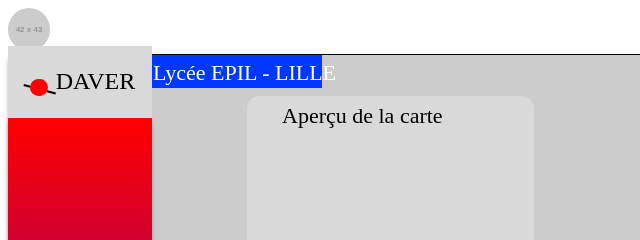
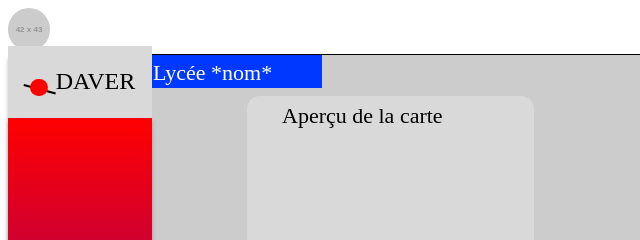
Before and after one commit to tomgammeur/Daver, a plain HTML site: page menu-dashboard.html in a window 1280 px wide. Shown: the top 240 px of the page, 0-640 px from the left. Drawn offline with Linux system fonts and the light colour scheme; placeholder pictures from the web are drawn by us.

Commit message:
Update menu-dashboard.html

```diff
--- a/menu-dashboard.html
+++ b/menu-dashboard.html
@@ -35,7 +35,7 @@
   <div style="left: 311px; top: 528px; position: absolute; color: #393939; font-size: 11px; font-family: Baloo Bhaijaan; font-weight: 400; line-height: 16.50px; word-wrap: break-word">Pascal Lebeau</div>
   <div style="width: 272px; left: 311px; top: 477px; position: absolute; color: black; font-size: 22px; font-family: Baloo Bhaijaan; font-weight: 400; line-height: 33px; word-wrap: break-word">Mise à jour prévue</div>
   <div style="width: 170px; height: 33px; left: 144px; top: 0px; position: absolute; background: #0038FF"></div>
-  <div style="left: 145px; top: 1px; position: absolute; color: white; font-size: 22px; font-family: Baloo Bhaijaan; font-weight: 400; line-height: 33px; word-wrap: break-word">Lycée EPIL - LILLE</div>
+  <div style="left: 145px; top: 1px; position: absolute; color: white; font-size: 22px; font-family: Baloo Bhaijaan; font-weight: 400; line-height: 33px; word-wrap: break-word">Lycée *nom* </div>
   <img style="width: 68px; height: 53px; left: 784px; top: 307px; position: absolute" src="https://via.placeholder.com/68x53" />
   <div style="left: 788px; top: 365px; position: absolute; text-align: center"><span style="color: black; font-size: 22px; font-family: Baloo Bhaijaan; font-weight: 400; line-height: 33px; word-wrap: break-word">89%<br/></span><span style="color: black; font-size: 14px; font-family: Baloo Bhaijaan; font-weight: 400; line-height: 21px; word-wrap: break-word">Aviability</span></div>
   <div style="left: 942px; top: 365px; position: absolute; text-align: center"><span style="color: black; font-size: 22px; font-family: Baloo Bhaijaan; font-weight: 400; line-height: 33px; word-wrap: break-word">11%<br/></span><span style="color: black; font-size: 14px; font-family: Baloo Bhaijaan; font-weight: 400; line-height: 21px; word-wrap: break-word">Packet Loss</span></div>
```
